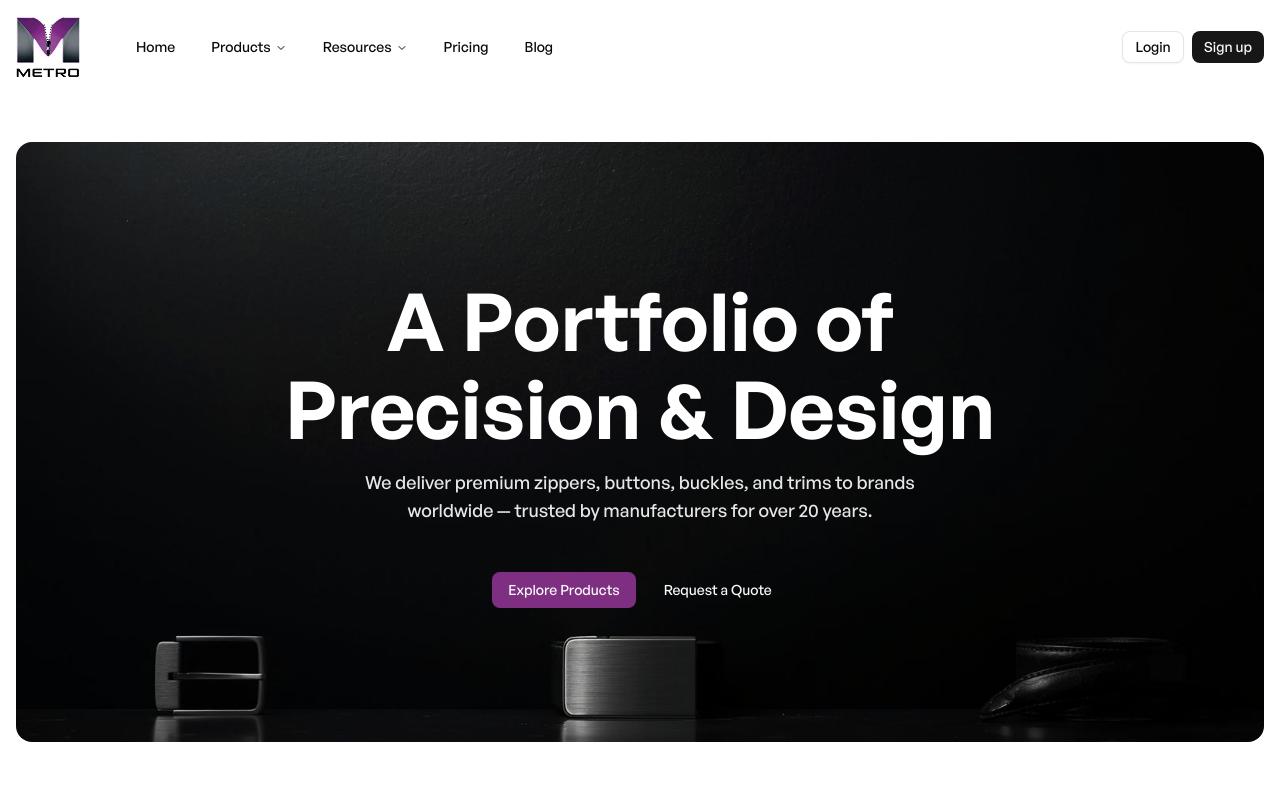
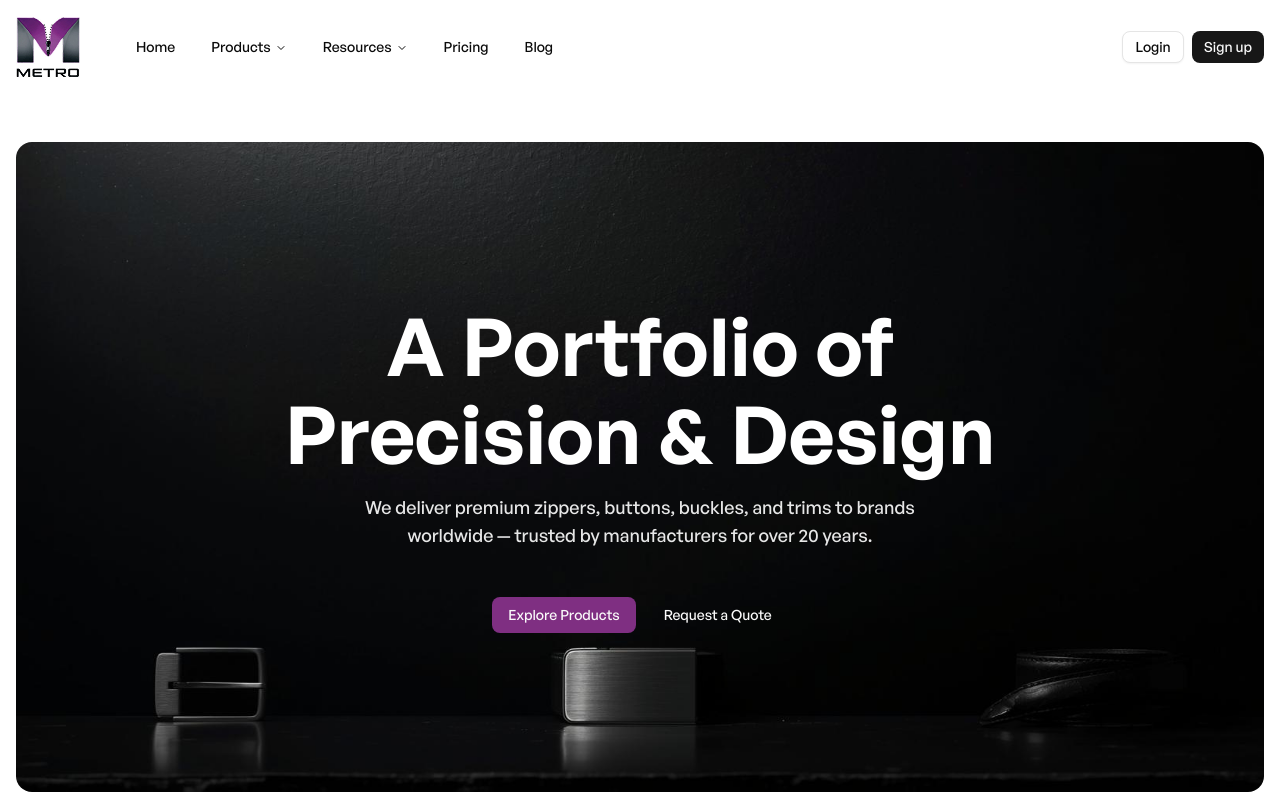
Before and after one commit to HadeedShahid/metro-textile, a Next.js app: page / in a window 1280 px wide. Shown: the top 800 px of the page. Built offline with nearby package versions, Linux system fonts and the light colour scheme.

Commit message:
modified hero image

```diff
--- a/src/components/Hero.js
+++ b/src/components/Hero.js
@@ -5,7 +5,7 @@ import { Button } from "./ui/button";
 const Hero = () => {
   return (
     <section className="py-8 md:py-12">
-      <div className="flex w-full h-[400px] sm:h-[450px] md:h-[600px] rounded-2xl overflow-hidden">
+      <div className="flex w-full h-[400px] sm:h-[550px] md:h-[650px] rounded-2xl overflow-hidden">
         <div className="flex w-full h-full items-center justify-center">
           {/* Overlay layer */}
           <div className="relative w-full h-full flex items-center justify-center bg-black/40">
@@ -16,7 +16,7 @@ const Hero = () => {
               width={1400}
               height={800}
               priority
-              className="w-full h-full object-cover"
+              className="w-full h-full object-fill"
             />
 
             {/* Content */}
```
